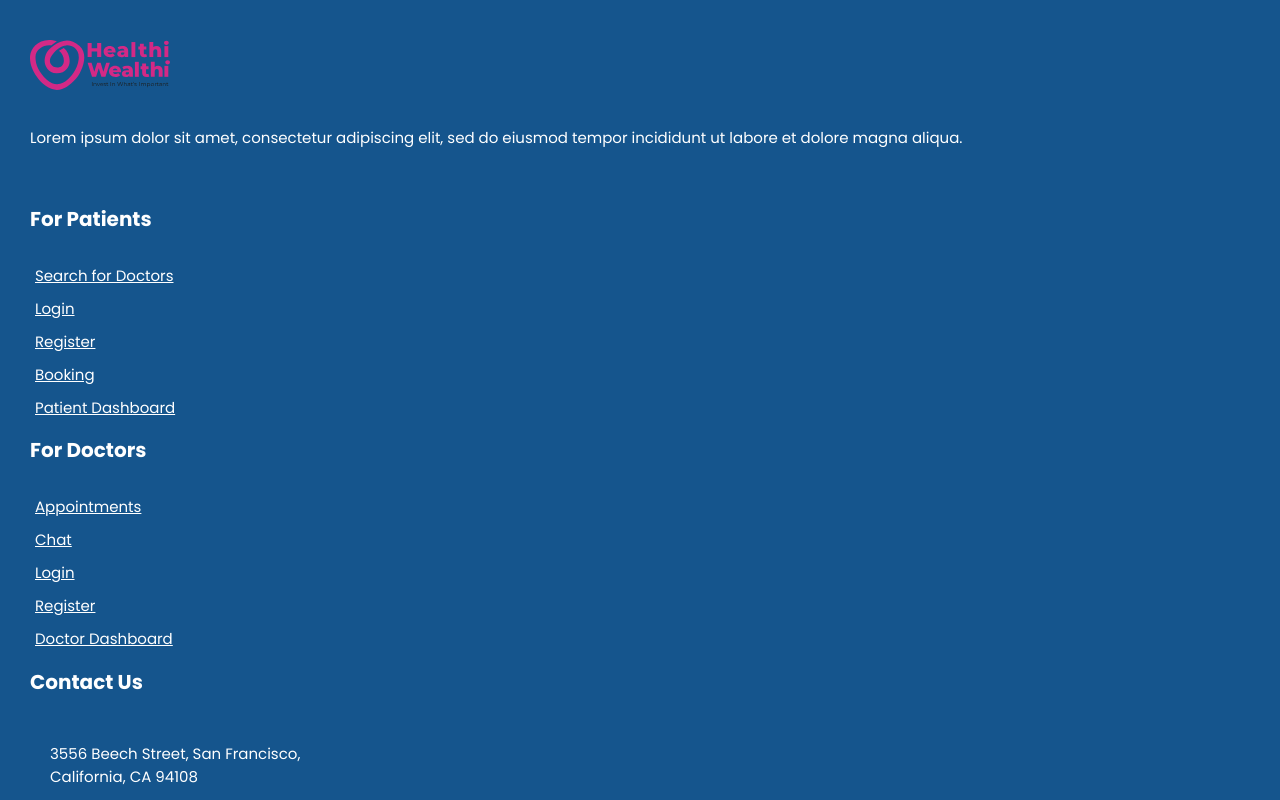
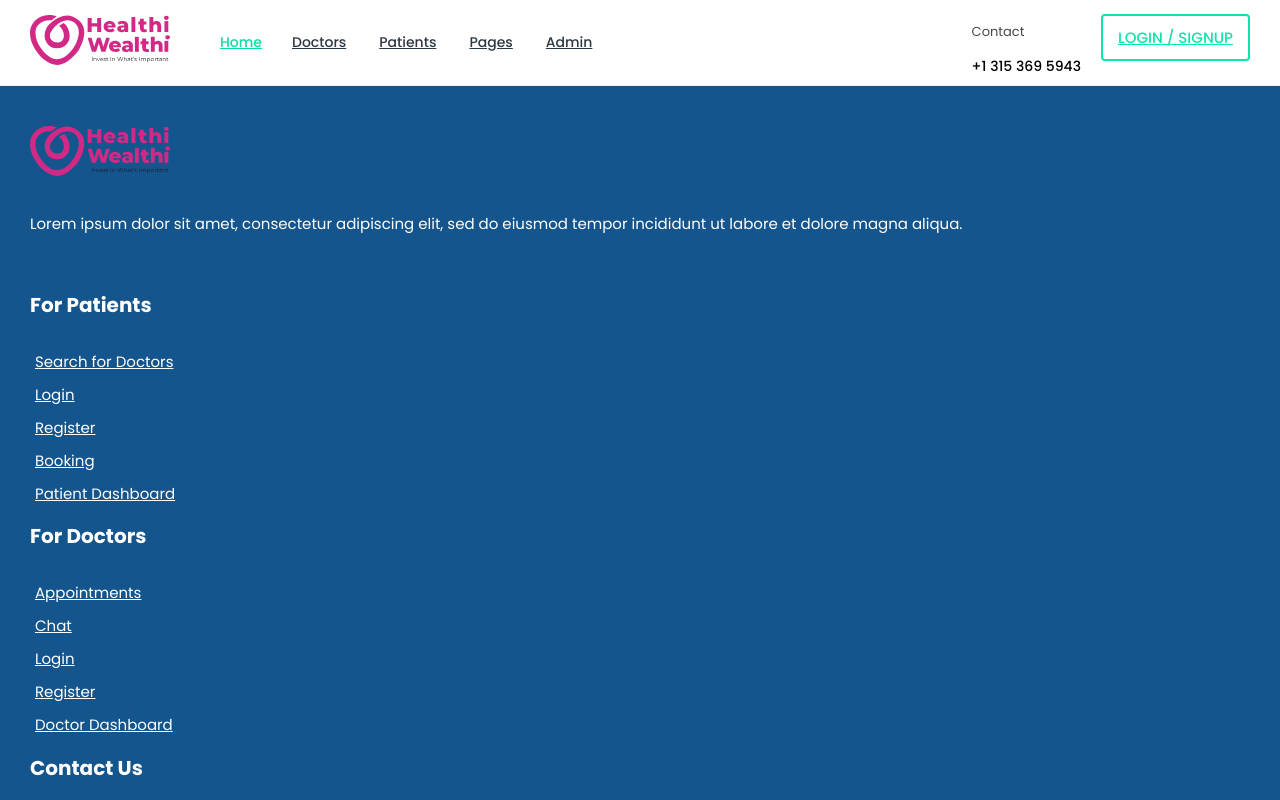
Before and after one commit to OmerShahzad101/Healthi_Wealthi, a React (Create React App) app: page / in a window 1280 px wide. Shown: the top 800 px of the page. Built offline with nearby package versions, Linux system fonts and the light colour scheme.

Commit message:
Header added

```diff
--- a/src/App.js
+++ b/src/App.js
@@ -1,9 +1,11 @@
-import Footer from './component/Footer/Footer';
+import Footer from "./components/Footer/Footer";
+import Header from "./components/Header/Header";
 
 function App() {
   return (
     <div className="App">
-      <Footer/>
+      <Header/>
+      <Footer />
     </div>
   );
 }
--- /dev/null
+++ b/src/components/Header/Header.js
@@ -0,0 +1,181 @@
+import React from "react";
+
+const Header = () => {
+  return (
+    <header class="header">
+      <nav class="navbar navbar-expand-lg header-nav">
+        <div class="navbar-header">
+          <a id="mobile_btn" href="javascript:void(0);">
+            <span class="bar-icon">
+              <span></span>
+              <span></span>
+              <span></span>
+            </span>
+          </a>
+          <a href="index-2.html" class="navbar-brand logo">
+            <img src="assets/images/Logo.svg" class="img-fluid" alt="Logo" />
+          </a>
+        </div>
+        <div class="main-menu-wrapper">
+          <div class="menu-header">
+            <a href="index-2.html" class="menu-logo">
+              <img src="assets/images/Logo.svg" class="img-fluid" alt="logo" />
+            </a>
+            <a id="menu_close" class="menu-close" href="javascript:void(0);">
+              <i class="fas fa-times"></i>
+            </a>
+          </div>
+          <ul class="main-nav">
+            <li class="active">
+              <a href="index-2.html">Home</a>
+            </li>
+            <li class="has-submenu">
+              <a href="#">
+                Doctors <i class="fas fa-chevron-down"></i>
+              </a>
+              <ul class="submenu">
+                <li>
+                  <a href="doctor-dashboard.html">Doctor Dashboard</a>
+                </li>
+                <li>
+                  <a href="appointments.html">Appointments</a>
+                </li>
+                <li>
+                  <a href="schedule-timings.html">Schedule Timing</a>
+                </li>
+                <li>
+                  <a href="my-patients.html">Patients List</a>
+                </li>
+                <li>
+                  <a href="patient-profile.html">Patients Profile</a>
+                </li>
+                <li>
+                  <a href="chat-doctor.html">Chat</a>
+                </li>
+                <li>
+                  <a href="invoices.html">Invoices</a>
+                </li>
+                <li>
+                  <a href="doctor-profile-settings.html">Profile Settings</a>
+                </li>
+                <li>
+                  <a href="reviews.html">Reviews</a>
+                </li>
+                <li>
+                  <a href="doctor-register.html">Doctor Register</a>
+                </li>
+              </ul>
+            </li>
+            <li class="has-submenu">
+              <a href="#">
+                Patients <i class="fas fa-chevron-down"></i>
+              </a>
+              <ul class="submenu">
+                <li>
+                  <a href="search.html">Search Doctor</a>
+                </li>
+                <li>
+                  <a href="doctor-profile.html">Doctor Profile</a>
+                </li>
+                <li>
+                  <a href="booking.html">Booking</a>
+                </li>
+                <li>
+                  <a href="checkout.html">Checkout</a>
+                </li>
+                <li>
+                  <a href="booking-success.html">Booking Success</a>
+                </li>
+                <li>
+                  <a href="patient-dashboard.html">Patient Dashboard</a>
+                </li>
+                <li>
+                  <a href="favourites.html">Favourites</a>
+                </li>
+                <li>
+                  <a href="chat.html">Chat</a>
+                </li>
+                <li>
+                  <a href="profile-settings.html">Profile Settings</a>
+                </li>
+                <li>
+                  <a href="change-password.html">Change Password</a>
+                </li>
+              </ul>
+            </li>
+            <li class="has-submenu">
+              <a href="#">
+                Pages <i class="fas fa-chevron-down"></i>
+              </a>
+              <ul class="submenu">
+                <li>
+                  <a href="voice-call.html">Voice Call</a>
+                </li>
+                <li>
+                  <a href="video-call.html">Video Call</a>
+                </li>
+                <li>
+                  <a href="search.html">Search Doctors</a>
+                </li>
+                <li>
+                  <a href="calendar.html">Calendar</a>
+                </li>
+                <li>
+                  <a href="components.html">Components</a>
+                </li>
+                <li class="has-submenu">
+                  <a href="invoices.html">Invoices</a>
+                  <ul class="submenu">
+                    <li>
+                      <a href="invoices.html">Invoices</a>
+                    </li>
+                    <li>
+                      <a href="invoice-view.html">Invoice View</a>
+                    </li>
+                  </ul>
+                </li>
+                <li>
+                  <a href="blank-page.html">Starter Page</a>
+                </li>
+                <li>
+                  <a href="login.html">Login</a>
+                </li>
+                <li>
+                  <a href="register.html">Register</a>
+                </li>
+                <li>
+                  <a href="forgot-password.html">Forgot Password</a>
+                </li>
+              </ul>
+            </li>
+            <li>
+              <a href="admin/index.html" target="_blank">
+                Admin
+              </a>
+            </li>
+            <li class="login-link">
+              <a href="login.html">Login / Signup</a>
+            </li>
+          </ul>
+        </div>
+        <ul class="nav header-navbar-rht">
+          <li class="nav-item contact-item">
+            <div class="header-contact-img">
+              <i class="far fa-hospital"></i>
+            </div>
+            <div class="header-contact-detail">
+              <p class="contact-header">Contact</p>
+              <p class="contact-info-header">+1 315 369 5943</p>
+            </div>
+          </li>
+          <li class="nav-item">
+            <a class="nav-link header-login" href="login.html">
+              login / Signup
+            </a>
+          </li>
+        </ul>
+      </nav>
+    </header>
+  );
+};
+export default Header;
```
Also changed, not shown: src/component/Header/header.js (deleted), src/components/Footer/Footer.js (renamed from src/component/Footer/Footer.js).
